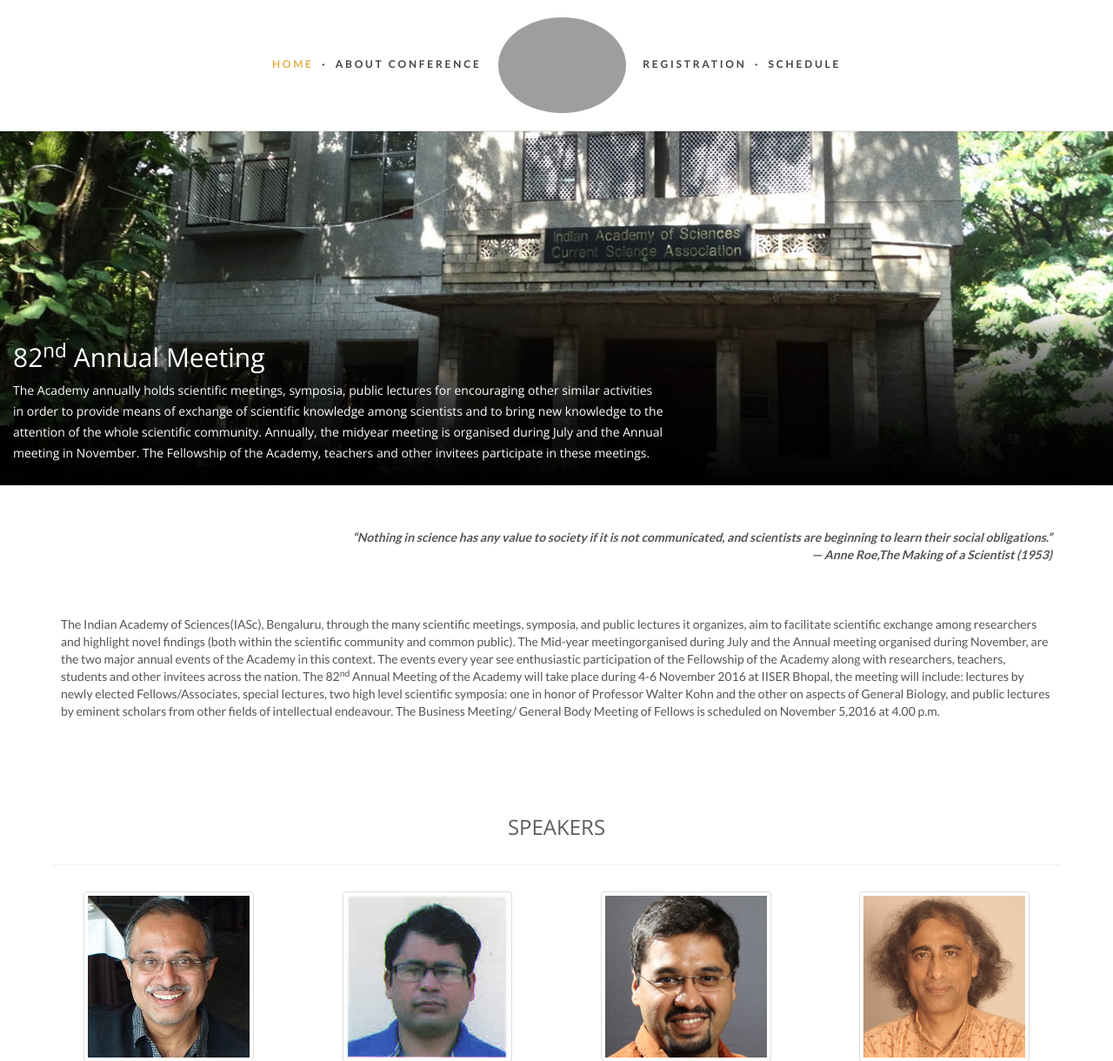
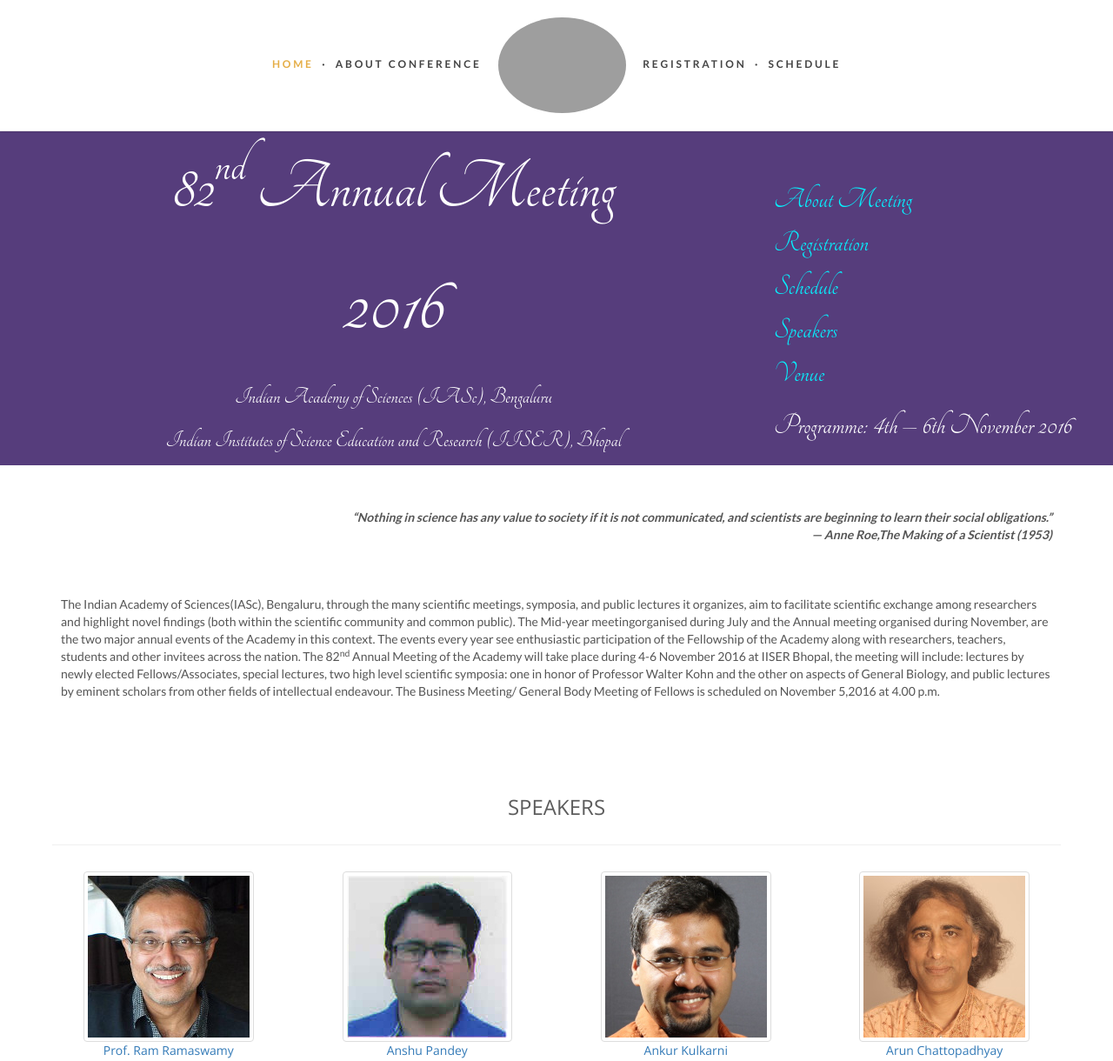
Before and after one commit to SrirangaDigital/ias-conf, a PHP site: the page made by application/views/flat/1-Home/index.php in a window 1280 px wide. Shown: the top 1220 px of the page at 87% size. Run offline with PHP 8.4, Linux system fonts and the light colour scheme; the template is opened without the code that fills it, so the values that code supplies are empty; some libraries are stand-ins or nearby versions; grey boxes are pictures that could not be loaded.

Commit message:
No. 22 - new banner created

```diff
--- a/application/views/flat/1-Home/index.php
+++ b/application/views/flat/1-Home/index.php
@@ -1,5 +1,5 @@
 <script src='https://www.google.com/recaptcha/api.js'></script>
-<div class="container-fluid" id="home">
+<!-- <div class="container-fluid" id="home">
     <div class="row first-row">
         <div class="col-md-12 clear-paddings">
             <div class="fixOverlayDiv">
@@ -13,8 +13,34 @@
             </div>
         </div>
     </div>
+</div> -->
+
+<div class="container-fluid" id="home">
+    <div class="row first-row">
+        <div class="col-md-12 big-banner">
+            <div class="first-div">
+                <p class="big-heading">82<sup>nd</sup> Annual Meeting</p>
+<!--                 <p class="second-heading">The Academy annually holds scientific meetings, symposia, public lectures for encouraging other similar activities in order to provide means of exchange of scientific knowledge among scientists and to bring new knowledge to the attention of the whole scientific community. Annually, the midyear meeting is organised during July and the Annual meeting in November. The Fellowship of the Academy, teachers and other invitees participate in these meetings.
+                </p> -->
+                <p class="big-numbers">2016</p>
+                <p class="organizers">Indian Academy of Sciences (IASc), Bengaluru</p>
+                <p class="organizers">Indian Institutes of Science Education and Research (IISER), Bhopal</p>
+            </div>
+            <div class="sec-div">
+                <ul>
+                    <li><a href="<?=BASE_URL?>page/flat/About">About Meeting</a></li>
+                    <li><a href="http://web-japps.ias.ac.in:8080/Annualmeeting2016/annual/register/Register.jsp" target="_blnk">Registration</a></li>
+                    <li><a href="<?=BASE_URL?>page/flat/Schedule">Schedule</a></li>
+                    <li><a href="#speakers">Speakers</a></li>
+                    <li><a href="#venue">Venue</a></li>
+                </ul>
+                <p class="prog">Programme: 4th – 6th November 2016</p>
+            </div>
+        </div>
+    </div>
 </div>
-<div class="container" id="home">
+
+<div class="container">
     <div class="row">
         <div class="col-md-12 gap-above">
             <p class="text-right text-italic text-bold">“Nothing in science has any value to society if it is not communicated, and scientists are beginning to learn their social obligations.”<br />
@@ -234,7 +260,7 @@
     </div>
 </div>
 
-
+    <script type="text/javascript" src="<?=PUBLIC_URL?>js/common.js" async></script>
 <!--<div class="container-fluid" id="contact">
     <div class="row first-row">
         <div class="col-md-12 clear-paddings">
--- a/application/views/header.php
+++ b/application/views/header.php
@@ -17,7 +17,7 @@
     <link rel="stylesheet" id="royal_enqueue_Lato-css" href="https://fonts.googleapis.com/css?family=Lato%3A100%2C200%2C300%2C400%2C500%2C600%2C700%2C800%2C900&amp;ver=1.0.0" type="text/css" media="all">
     <link href='https://fonts.googleapis.com/css?family=Open+Sans:300,400italic,400,600,700' rel='stylesheet' type='text/css'>
     <link href="https://fonts.googleapis.com/css?family=Raleway:100,400,300,600" rel="stylesheet" type="text/css">
-
+    <link href="https://fonts.googleapis.com/css?family=Tangerine" rel="stylesheet">
     <!-- Javascript calls
     –––––––––––––––––––––––––––––––––––––––––––––––––– -->
     <script src="https://ajax.googleapis.com/ajax/libs/jquery/2.1.3/jquery.min.js"></script>
--- a/public/css/general.css
+++ b/public/css/general.css
@@ -18,7 +18,7 @@ a {
 	padding: 0;
 }
 .first-row{
-	margin-top: 70px;
+	margin-top: 135px;
 }
 .widget-container{
 	margin-bottom: 50px;
@@ -141,3 +141,57 @@ a {
 .color-alert{
 	color: #FF0000;
 }
+.big-banner{
+	width: 100%;
+	height: 400px;
+	background-color: #563D7C;
+	color: #FFF;
+}
+.first-div{
+	float: left;
+	width: 70%;
+	height: 100%;
+	/*border-right: 1px dotted;*/
+	font-family: 'Tangerine', cursive;
+}
+.big-heading{
+	width: 100%;
+	padding: 0.25em 0em 0em 0em !important;
+	font-family: 'Tangerine', cursive;
+	font-size: 6em;
+	float: left;
+	text-align: center;
+	margin: 0 auto;
+}
+.organizers{
+	font-size: 2em;
+	text-align: center;
+}
+.second-heading{
+	width: 100%;
+	font-family: 'Tangerine', cursive;
+	font-size: 2em;
+	clear: both;
+	color: #CCC;
+}
+.big-numbers{
+	clear: both;
+	font-size: 7.5em;
+	text-align: center;
+}
+.sec-div{
+	margin: 2em 0em 0em 2em;
+	font-family: 'Tangerine', cursive;
+	font-size: 2.5em;
+}
+.sec-div ul{
+	list-style-type: none;
+}
+.sec-div ul li a:link, ul li a:visited{
+	color: #05F2FF;
+}
+.sec-div ul li a:hover{
+	text-decoration: underline;
+}
+.prog{
+}
--- a/public/js/common.js
+++ b/public/js/common.js
@@ -22,7 +22,7 @@ $(document).ready(function() {
     var hloc = window.location.href;
     if(hloc.match('#')){
 
-        var jumpLoc = $( '#' + hloc.split("#")[1] ).offset().top - 105;
+        var jumpLoc = $( '#' + hloc.split("#")[1] ).offset().top - 0;
 
         $("html, body").animate({scrollTop: jumpLoc}, 1000);
     }
@@ -31,7 +31,7 @@ $(document).ready(function() {
 
         // event.preventDefault();
 
-        var jumpLoc = $( '#' + $( this ).attr( "href" ).split('#')[1] ).offset().top - 105;
+        var jumpLoc = $( '#' + $( this ).attr( "href" ).split('#')[1] ).offset().top - 90;
 
         $("html, body").animate({scrollTop: jumpLoc}, 1000);
     });
```
